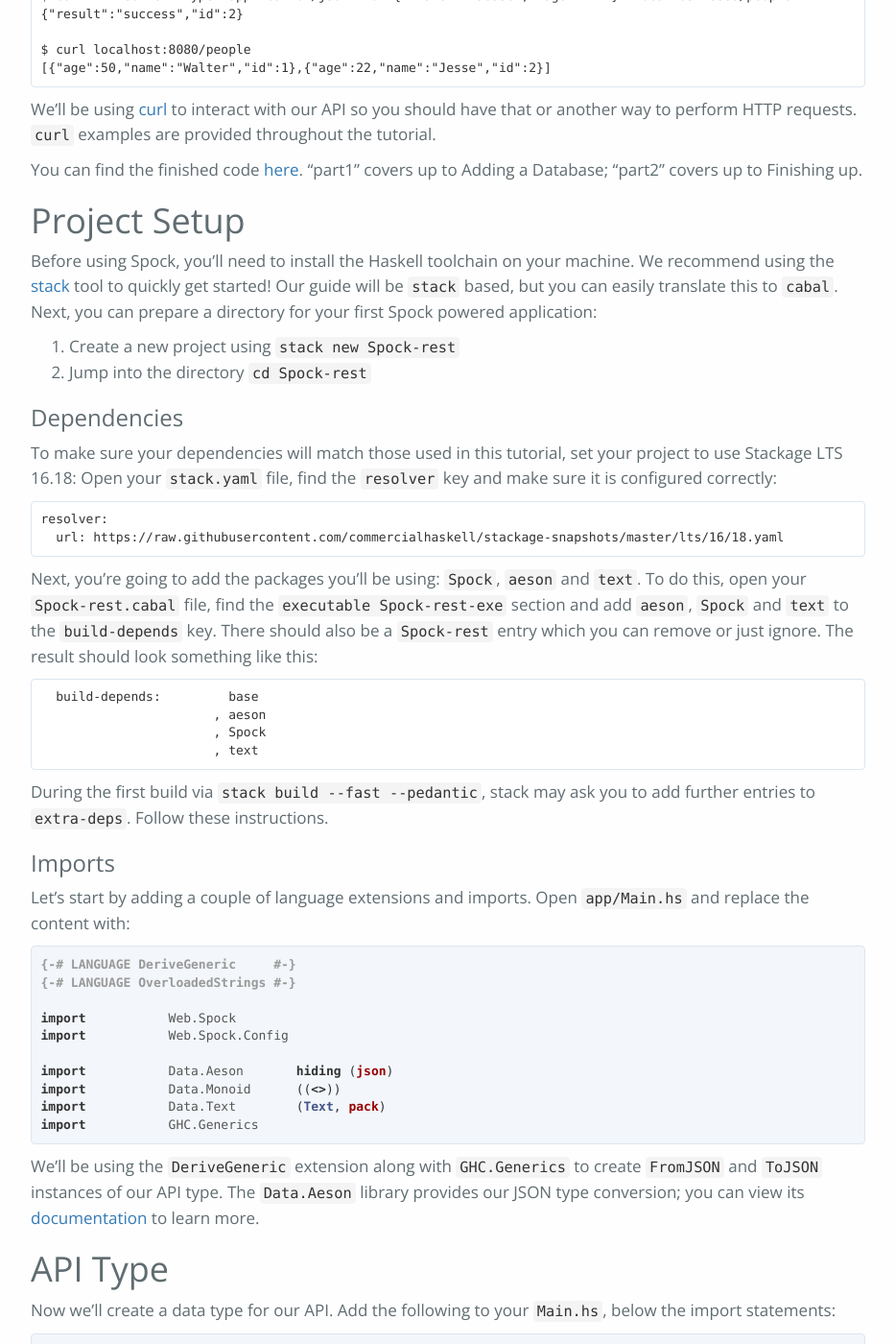
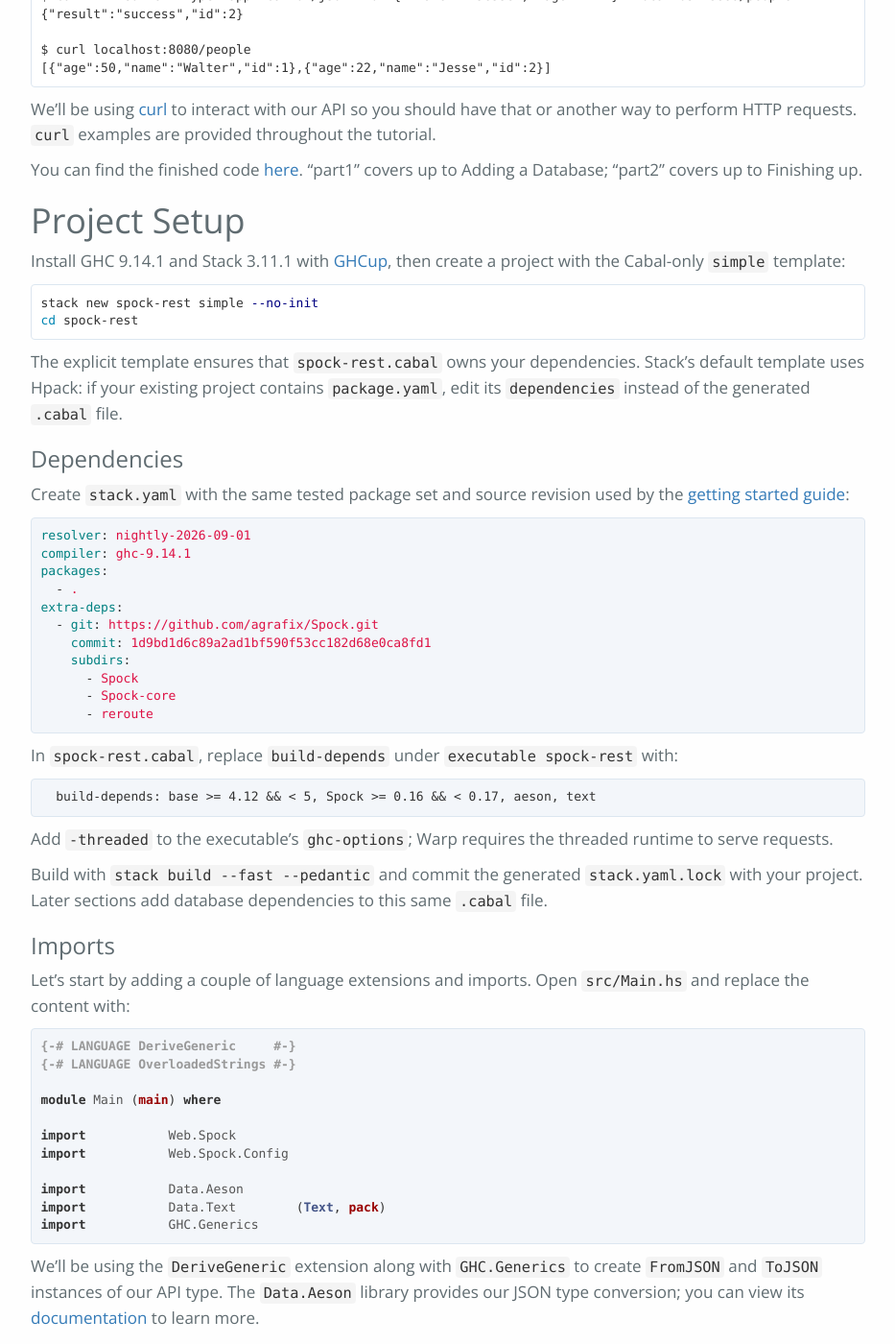
Before and after one commit to agrafix/Spock, a Jekyll site: the page built from docs/tutorials/rest-api.md, in a window 1280 px wide and 1400 px high, scrolled down 751 px. Shown: the whole window at 96% size, without its empty margins (173-1106 px from the left). Built offline with Jekyll 4.4.1, drawn with Linux system fonts in a browser that asks for light colours; nearby versions of some CDN libraries; some web fonts are replaced.

Commit message:
Make tutorial dependency setup reproducible with Stack
Choose the Cabal-only simple template explicitly, explain Hpack ownership, and share a tested GHC 9.14.1 source configuration. Correct imports and enable the threaded runtime. Fresh-directory checks compile the documented snippets twice and verify greeting, counter, JSON, and invalid-body responses; run them in CI.

Fixes #160

````diff
--- /dev/null
+++ b/docs/_includes/tutorial-stack.yaml
@@ -0,0 +1,11 @@
+resolver: nightly-2026-09-01
+compiler: ghc-9.14.1
+packages:
+  - .
+extra-deps:
+  - git: https://github.com/agrafix/Spock.git
+    commit: 1d9bd1d6c89a2ad1bf590f53cc182d68e0ca8fd1
+    subdirs:
+      - Spock
+      - Spock-core
+      - reroute
--- a/docs/tutorials/rest-api.md
+++ b/docs/tutorials/rest-api.md
@@ -37,57 +37,57 @@ covers up to Adding a Database; "part2" covers up to Finishing up.
 
 # Project Setup
 
-Before using Spock, you'll need to install the Haskell toolchain on your
-machine. We recommend using the [stack](//haskellstack.org/) tool to
-quickly get started! Our guide will be `stack` based, but you can easily
-translate this to `cabal`.  Next, you can prepare a directory for your first
-Spock powered application:
+Install GHC 9.14.1 and Stack 3.11.1 with [GHCup](https://www.haskell.org/ghcup/),
+then create a project with the Cabal-only `simple` template:
 
-1. Create a new project using `stack new Spock-rest`
-2. Jump into the directory `cd Spock-rest`
+```sh
+stack new spock-rest simple --no-init
+cd spock-rest
+```
+
+The explicit template ensures that `spock-rest.cabal` owns your dependencies.
+Stack's default template uses Hpack: if your existing project contains
+`package.yaml`, edit its `dependencies` instead of the generated `.cabal` file.
 
 ### Dependencies
 
-To make sure your dependencies will match those used in this tutorial, set
-your project to use Stackage LTS 16.18: Open your `stack.yaml` file, find the
-`resolver` key and make sure it is configured correctly:
+Create `stack.yaml` with the same tested package set and source revision used
+by the [getting started guide]({{ '/tutorials/getting-started' | relative_url }}):
 
-```
-resolver:
-  url: https://raw.githubusercontent.com/commercialhaskell/stackage-snapshots/master/lts/16/18.yaml
+{% highlight yaml %}
+{% include tutorial-stack.yaml %}
+{% endhighlight %}
+
+In `spock-rest.cabal`, replace `build-depends` under `executable spock-rest` with:
+
+<!-- setup:dependencies -->
+```cabal
+  build-depends: base >= 4.12 && < 5, Spock >= 0.16 && < 0.17, aeson, text
 ```
 
-Next, you're going to add the packages you'll be using: `Spock`, `aeson`
-and `text`. To do this, open your `Spock-rest.cabal` file, find the
-`executable Spock-rest-exe` section and add `aeson`, `Spock` and `text`
-to the `build-depends` key. There should also be a `Spock-rest` entry which
-you can remove or just ignore. The result should look something like this:
+Add `-threaded` to the executable's `ghc-options`; Warp requires the threaded
+runtime to serve requests.
 
-```
-  build-depends:         base
-                       , aeson
-                       , Spock
-                       , text
-```
-
-During the first build via `stack build --fast --pedantic`, stack may ask you to add further entries
-to `extra-deps`. Follow these instructions.
+Build with `stack build --fast --pedantic` and commit the generated
+`stack.yaml.lock` with your project. Later sections add database dependencies
+to this same `.cabal` file.
 
 ### Imports
 
 Let's start by adding a couple of language extensions and imports. Open
-`app/Main.hs` and replace the content with:
+`src/Main.hs` and replace the content with:
 
 {% highlight haskell %}
 
 {-# LANGUAGE DeriveGeneric     #-}
 {-# LANGUAGE OverloadedStrings #-}
 
+module Main (main) where
+
 import           Web.Spock
 import           Web.Spock.Config
 
-import           Data.Aeson       hiding (json)
-import           Data.Monoid      ((<>))
+import           Data.Aeson
 import           Data.Text        (Text, pack)
 import           GHC.Generics
 
````
Also changed, not shown: docs/tutorials/getting-started.md (+33 -23 lines), scripts/check-tutorial-setup.py (added, +101 -0 lines), .github/workflows/tutorials.yml (added).
